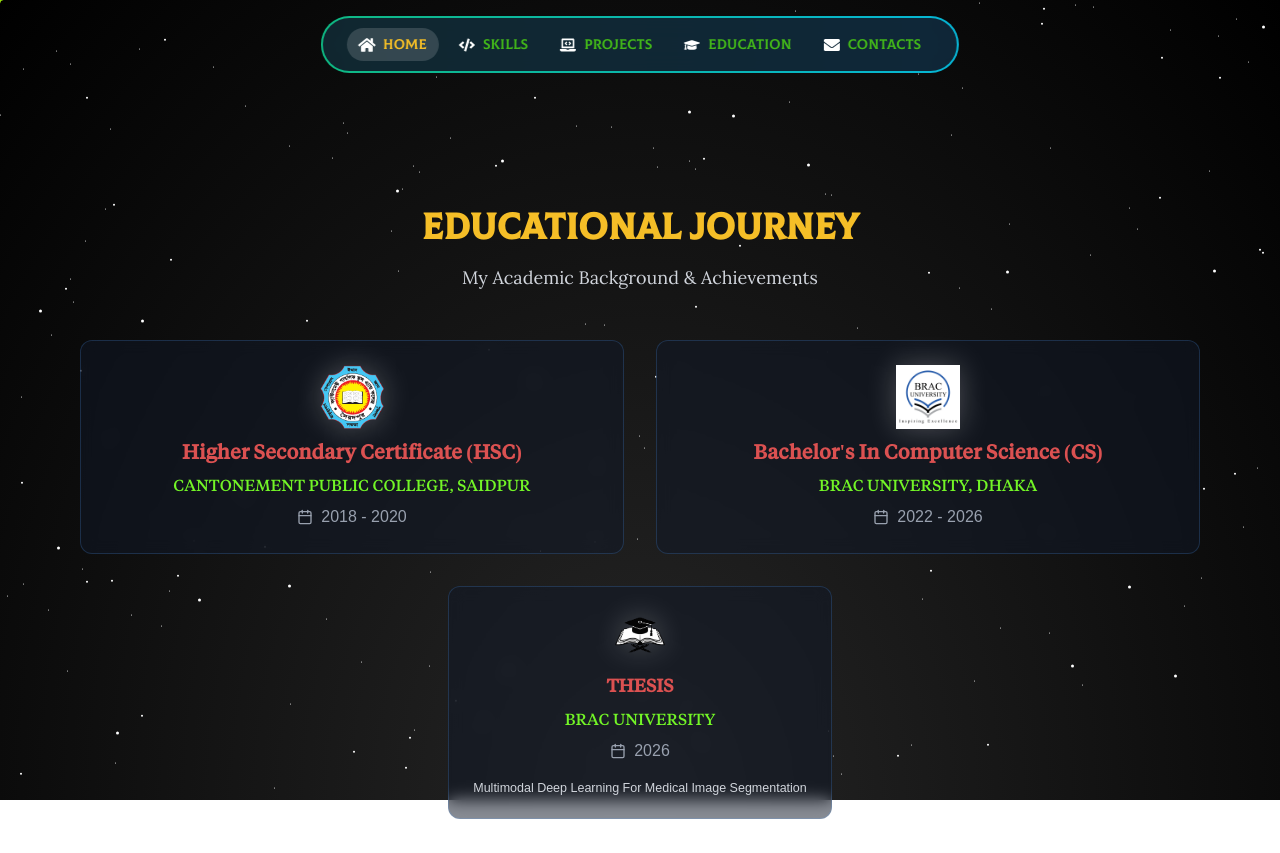
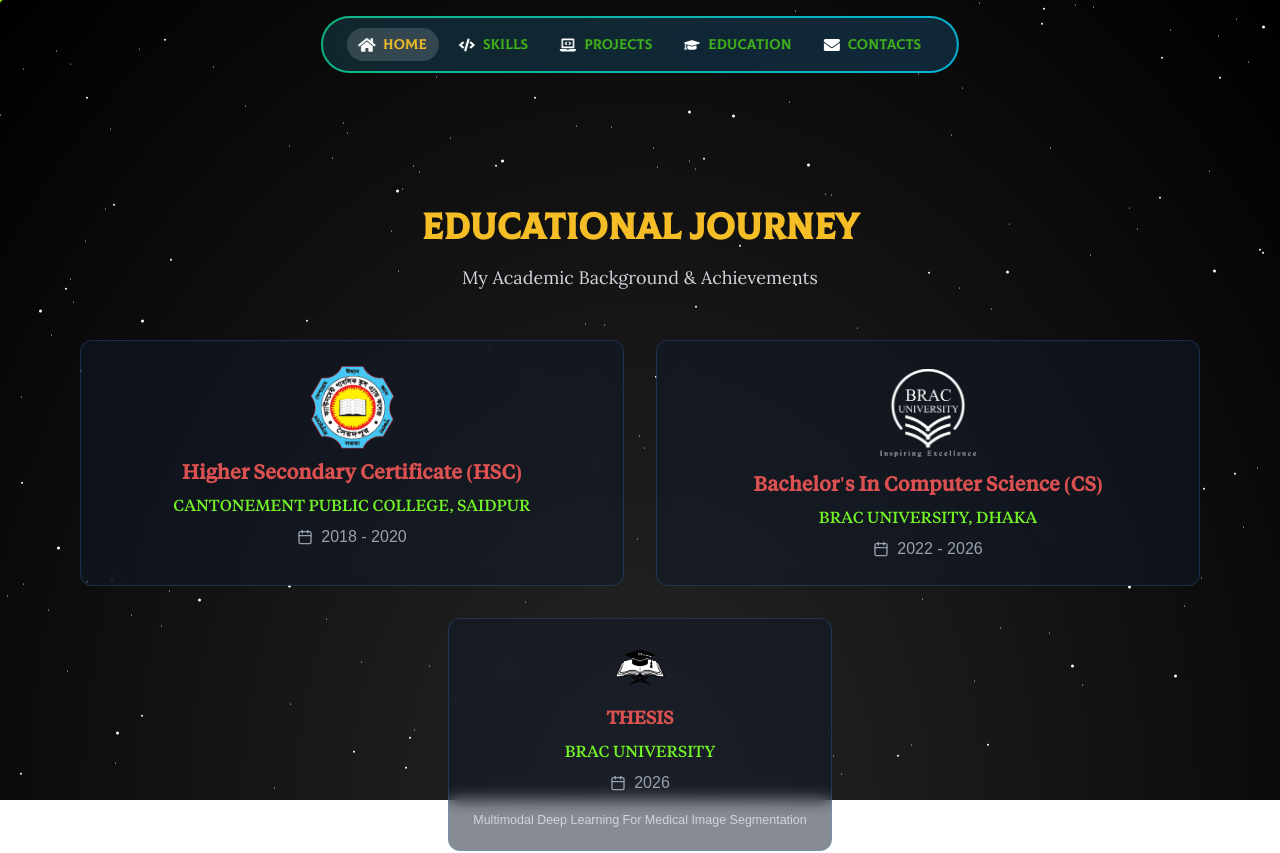
Before and after one commit to uzicodes/utsho-heaven-chowdhury, a Next.js app: page /education in a window 1280 px wide. Shown: the top 853 px of the page. Built offline with nearby package versions, Linux system fonts and the light colour scheme.

Commit message:
feat: added a new transparent iamge for the BRACU & removed the glwoing component under the logo's

```diff
--- a/src/app/education/page.tsx
+++ b/src/app/education/page.tsx
@@ -18,12 +18,16 @@ const EducationSection: React.FC = () => {
             school: "CANTONEMENT PUBLIC COLLEGE, SAIDPUR",
             year: "2018 - 2020",
             logo: "/cpscs.png",
+            className: "h-21 w-21",
+            style: { maxWidth: '85px', maxHeight: '85px' }
         },
         {
             degree: "Bachelor's in Computer Science (CS)",
             school: "BRAC UNIVERSITY,  DHAKA",
             year: "2022 - 2026",
-            logo: "/brac.png",
+            logo: "/bracu.png",
+            className: "h-24 w-24",
+            style: { maxWidth: '96px', maxHeight: '96px' }
         },
     ];
 
@@ -206,8 +210,8 @@ const EducationSection: React.FC = () => {
                                         <img
                                             src={edu.logo}
                                             alt={edu.school + ' logo'}
-                                            className="h-16 w-16 object-contain drop-shadow-[0_0_15px_rgba(255,255,255,0.25)]"
-                                            style={{ maxWidth: '64px', maxHeight: '64px' }}
+                                            className={`${edu.className} object-contain`}
+                                            style={edu.style}
                                         />
                                         <h3 className="text-xl font-bold tiempos-font" style={{ color: '#DB5151' }}>
                                             {edu.degree}
@@ -239,7 +243,7 @@ const EducationSection: React.FC = () => {
                                     <img
                                         src="/thesis.png"
                                         alt="Thesis logo"
-                                        className="h-14 w-14 object-contain drop-shadow-[0_0_15px_rgba(255,255,255,0.25)]"
+                                        className="h-14 w-14 object-contain"
                                         style={{ maxWidth: '56px', maxHeight: '56px' }}
                                     />
                                     <h3 className="text-lg font-bold tiempos-font" style={{ color: '#DB5151' }}>
```
Also changed, not shown: public/brac.png (deleted), public/bracu.png (added).
